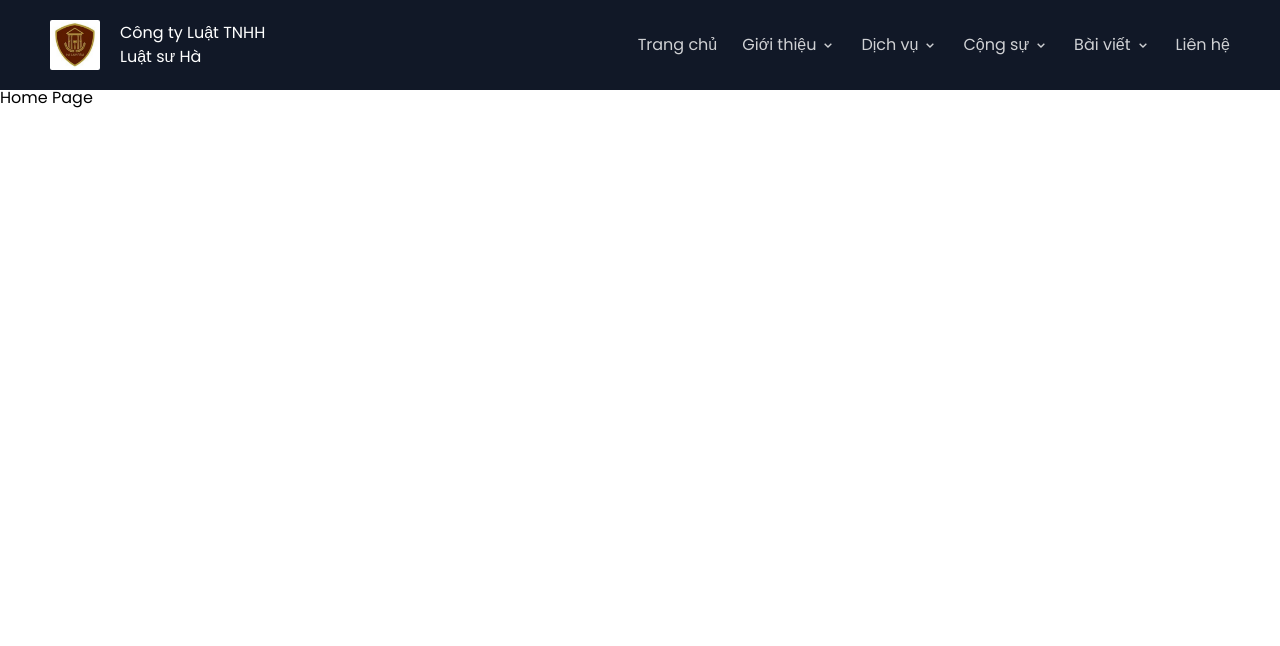
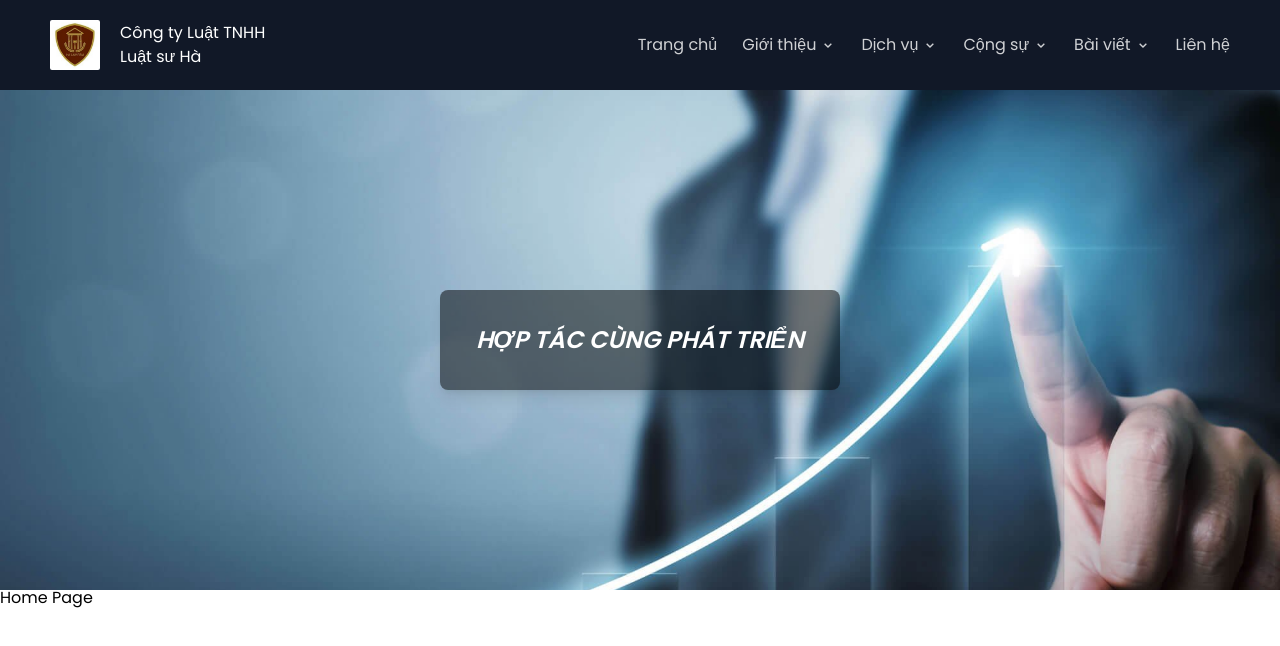
Before and after one commit to ThanhNhan1301/lsh, a Next.js app: page / in a window 1280 px wide. Shown: the top 646 px of the page. Built offline with nearby package versions, Linux system fonts and the light colour scheme.

Commit message:
complete banner

```diff
--- /dev/null
+++ b/components/common/Header/banner.jsx
@@ -0,0 +1,22 @@
+export default function Banner() {
+    return (
+        <div
+            style={{backgroundImage: 'url(/banner1.jpg)'}}
+            className='
+                w-full h-[300px] md:h-[500px]
+                bg-cover bg-no-repeat bg-center
+                flex justify-center items-center
+            '
+        >
+            <div
+                className='
+                    w-[70%] min-w-[300px] max-w-[400px] h-[100px] bg-black bg-opacity-50
+                    flex justify-center items-center rounded-lg shadow-lg
+                    text-white uppercase font-semibold text-2xl italic
+                '
+            >
+                <span>Hợp tác cùng phát triển</span>
+            </div>
+        </div>
+    )
+}
--- a/components/common/Header/index.jsx
+++ b/components/common/Header/index.jsx
@@ -5,6 +5,7 @@ import {useState} from 'react'
 import {FaStream} from 'react-icons/fa'
 import HeaderLinkOnPc from './headerLinkOnPc'
 import HeaderLinksOnMobile from './headerLinksOnMobile'
+import Banner from './banner'
 
 export default function Header() {
     const [showHeaderLink, setShowHeaderLink] = useState(false)
@@ -46,6 +47,7 @@ export default function Header() {
                 show={showHeaderLink}
                 handleShow={setShowHeaderLink}
             />
+            <Banner />
         </div>
     )
 }
```
Also changed, not shown: public/banner1.jpg (added).
